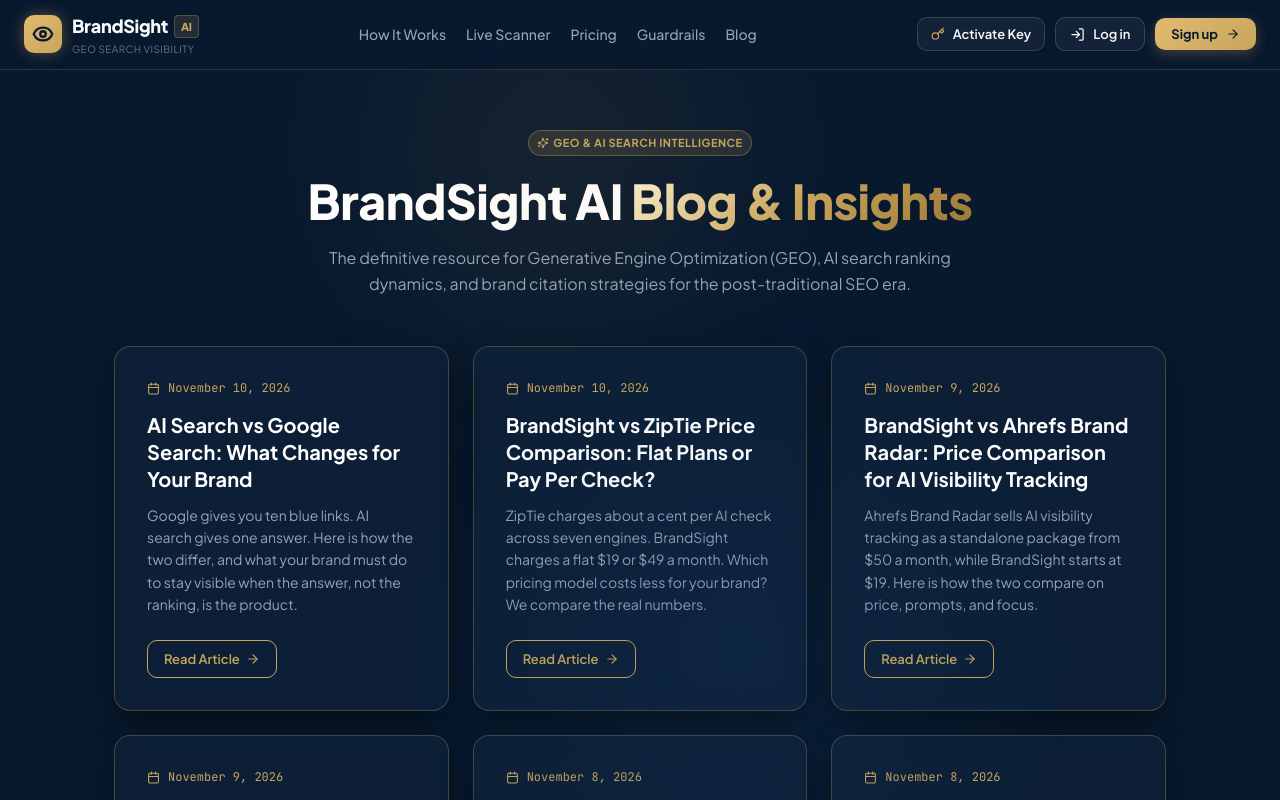
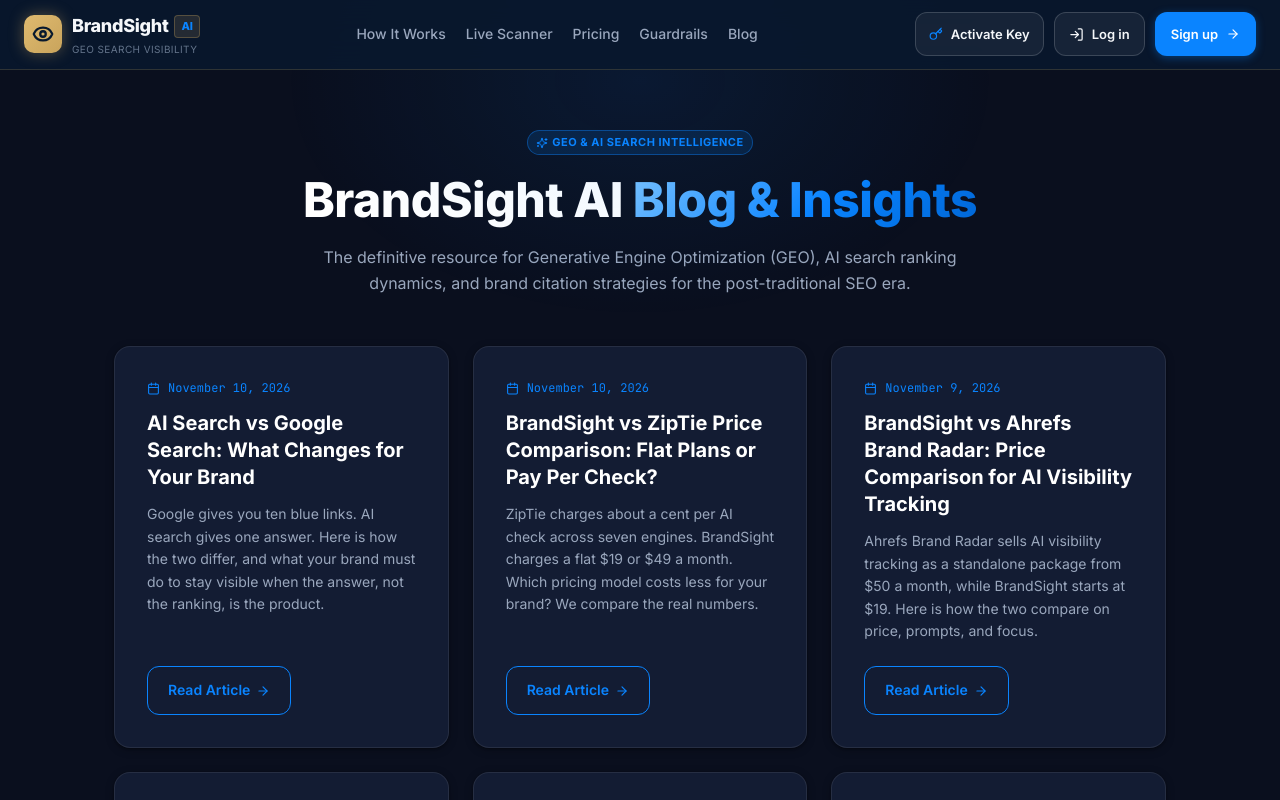
Before and after one commit to raonaumanfaraz-commits/brandsight-ai, a Next.js app: page /blog in a window 1280 px wide. Shown: the top 800 px of the page. Built offline with nearby package versions, Linux system fonts and the light colour scheme; no server answers.

Commit message:
Redesign UI: Apple Minimal + Material 3 + Premium Dark Mode

```diff
--- a/src/app/globals.css
+++ b/src/app/globals.css
@@ -1,37 +1,125 @@
-@import url('https://fonts.googleapis.com/css2?family=Plus+Jakarta+Sans:wght@300;400;500;600;700;800&family=JetBrains+Mono:wght@400;500&display=swap');
+@import url('https://fonts.googleapis.com/css2?family=Inter:wght@400;500;600;700;800&family=JetBrains+Mono:wght@400;500&display=swap');
 
-:root {
-  --bg-primary: #08192E;
-  --bg-secondary: #0D223B;
-  --bg-card: rgba(14, 34, 56, 0.85);
-  --bg-card-hover: rgba(20, 46, 75, 0.95);
-  --bg-glass: rgba(14, 34, 56, 0.65);
+/*
+ * BrandSight AI design system
+ * Apple-Style Minimal UI + Material 3 components + Premium Dark Mode
+ * (user-chosen language, 9 Nov 2026 reference: "8 Premium Mobile App Design Styles")
+ *
+ * Standards: 8pt spacing, buttons 48-56px (primary CTAs), corners 12-20px,
+ * Inter typography, smooth 150-300ms motion, Light / Dark / System themes,
+ * consistent SVG icons, mobile bottom nav with 3-5 tabs.
+ *
+ * Default theme is Premium Dark (Midnight Blue). Light theme is Clean Apple Style.
+ * The resolved theme is set on <html data-theme="dark|light"> (see layout.tsx).
+ */
 
-  --gold-primary: #C9A45C;
-  --gold-hover: #DFBA6F;
-  --gold-subtle: rgba(201, 164, 92, 0.15);
-  --gold-glow: rgba(201, 164, 92, 0.35);
-  --gold-border: rgba(201, 164, 92, 0.3);
+/* ---------- Dark theme (default) ---------- */
+:root,
+html[data-theme='dark'] {
+  color-scheme: dark;
 
-  --text-main: #F8FAFC;
-  --text-muted: #94A3B8;
-  --text-dim: #64748B;
+  --bg-primary: #0a0f1e;
+  --bg-secondary: #0f1729;
+  --bg-card: #131c33;
+  --bg-card-hover: #182642;
+  --bg-sunken: #0b1220;
+  --bg-input: #0d1526;
+  --bg-tonal: rgba(255, 255, 255, 0.06);
+  --bg-tonal-strong: rgba(255, 255, 255, 0.1);
+  --nav-bg: rgba(10, 15, 30, 0.86);
 
-  --accent-success: #10B981;
-  --accent-warning: #F59E0B;
-  --accent-danger: #EF4444;
-  --accent-info: #3B82F6;
+  --accent-primary: #0a84ff;
+  --accent-hover: #339dff;
+  --accent-subtle: rgba(10, 132, 255, 0.14);
+  --accent-glow: rgba(10, 132, 255, 0.35);
+  --accent-border: rgba(10, 132, 255, 0.4);
+
+  --text-main: #f5f7fa;
+  --text-muted: #9aa7bd;
+  --text-dim: #64748b;
+
+  --accent-success: #22c55e;
+  --accent-success-text: #4ade80;
+  --accent-warning: #f59e0b;
+  --accent-warning-text: #fbbf24;
+  --accent-danger: #ef4444;
+  --accent-danger-text: #f87171;
+  --accent-info: #38bdf8;
+  --accent-info-text: #7dd3fc;
+  --accent-purple: #a855f7;
+  --accent-purple-text: #c084fc;
 
   --border-subtle: rgba(255, 255, 255, 0.08);
-  --border-medium: rgba(255, 255, 255, 0.14);
+  --border-medium: rgba(255, 255, 255, 0.16);
 
-  --radius-sm: 6px;
-  --radius-md: 10px;
+  --shadow-1: 0 1px 2px rgba(0, 0, 0, 0.3), 0 2px 8px rgba(0, 0, 0, 0.25);
+  --shadow-2: 0 4px 16px rgba(0, 0, 0, 0.35), 0 2px 6px rgba(0, 0, 0, 0.25);
+  --shadow-3: 0 12px 32px rgba(0, 0, 0, 0.45), 0 4px 12px rgba(0, 0, 0, 0.3);
+
+  --radius-sm: 8px;
+  --radius-md: 12px;
   --radius-lg: 16px;
+  --radius-xl: 20px;
   --radius-full: 9999px;
 
-  --font-sans: 'Plus Jakarta Sans', -apple-system, BlinkMacSystemFont, sans-serif;
+  --font-sans: 'Inter', -apple-system, BlinkMacSystemFont, 'SF Pro Display', sans-serif;
   --font-mono: 'JetBrains Mono', monospace;
+
+  --duration-fast: 150ms;
+  --duration-base: 200ms;
+  --duration-slow: 300ms;
+
+  /* Legacy aliases: older files reference the gold tokens / classes.
+     They now resolve to the new blue accent so nothing breaks visually. */
+  --gold-primary: var(--accent-primary);
+  --gold-hover: var(--accent-hover);
+  --gold-subtle: var(--accent-subtle);
+  --gold-glow: var(--accent-glow);
+  --gold-border: var(--accent-border);
+  --gold-light: var(--accent-primary);
+}
+
+/* ---------- Light theme (Clean Apple Style) ---------- */
+html[data-theme='light'] {
+  color-scheme: light;
+
+  --bg-primary: #f5f7fa;
+  --bg-secondary: #ffffff;
+  --bg-card: #ffffff;
+  --bg-card-hover: #f8fafc;
+  --bg-sunken: #eef1f7;
+  --bg-input: #ffffff;
+  --bg-tonal: rgba(15, 23, 42, 0.05);
+  --bg-tonal-strong: rgba(15, 23, 42, 0.09);
+  --nav-bg: rgba(255, 255, 255, 0.86);
+
+  --accent-primary: #0b84ff;
+  --accent-hover: #0066d6;
+  --accent-subtle: rgba(11, 132, 255, 0.1);
+  --accent-glow: rgba(11, 132, 255, 0.25);
+  --accent-border: rgba(11, 132, 255, 0.35);
+
+  --text-main: #0f172a;
+  --text-muted: #5b6b82;
+  --text-dim: #94a3b8;
+
+  --accent-success: #16a34a;
+  --accent-success-text: #15803d;
+  --accent-warning: #d97706;
+  --accent-warning-text: #b45309;
+  --accent-danger: #dc2626;
+  --accent-danger-text: #dc2626;
+  --accent-info: #0284c7;
+  --accent-info-text: #0369a1;
+  --accent-purple: #9333ea;
+  --accent-purple-text: #7e22ce;
+
+  --border-subtle: rgba(15, 23, 42, 0.08);
+  --border-medium: rgba(15, 23, 42, 0.16);
+
+  --shadow-1: 0 1px 2px rgba(15, 23, 42, 0.06), 0 2px 8px rgba(15, 23, 42, 0.06);
+  --shadow-2: 0 4px 16px rgba(15, 23, 42, 0.08), 0 2px 6px rgba(15, 23, 42, 0.05);
+  --shadow-3: 0 12px 32px rgba(15, 23, 42, 0.14), 0 4px 12px rgba(15, 23, 42, 0.08);
 }
 
 * {
@@ -40,7 +128,8 @@
   padding: 0;
 }
 
-html, body {
+html,
+body {
   background-color: var(--bg-primary);
   color: var(--text-main);
   font-family: var(--font-sans);
@@ -48,29 +137,19 @@ html, body {
   -webkit-font-smoothing: antialiased;
   -moz-osx-font-smoothing: grayscale;
   line-height: 1.6;
+  transition: background-color var(--duration-base) ease, color var(--duration-base) ease;
 }
 
-/* Background ambient luxury glow */
-body::before {
+/* Subtle ambient glow, dark theme only */
+html[data-theme='dark'] body::before {
   content: '';
   position: fixed;
-  top: -150px;
-  left: 20%;
-  width: 600px;
-  height: 600px;
-  background: radial-gradient(circle, rgba(201, 164, 92, 0.07) 0%, transparent 70%);
-  pointer-events: none;
-  z-index: 0;
-}
-
-body::after {
-  content: '';
-  position: fixed;
-  bottom: -200px;
-  right: 15%;
-  width: 700px;
-  height: 700px;
-  background: radial-gradient(circle, rgba(30, 80, 140, 0.12) 0%, transparent 70%);
+  top: -160px;
+  left: 50%;
+  transform: translateX(-50%);
+  width: 720px;
+  height: 480px;
+  background: radial-gradient(ellipse, rgba(10, 132, 255, 0.09) 0%, transparent 70%);
   pointer-events: none;
   z-index: 0;
 }
@@ -85,12 +164,31 @@ button {
   font-family: inherit;
   border: none;
   outline: none;
-  transition: all 0.2s ease;
+  transition: all var(--duration-base) ease;
+  background: transparent;
 }
 
-input, textarea, select {
+button:disabled {
+  opacity: 0.6;
+  cursor: not-allowed;
+}
+
+:focus-visible {
+  outline: 2px solid var(--accent-primary);
+  outline-offset: 2px;
+  border-radius: 4px;
+}
+
+input,
+textarea,
+select {
   font-family: inherit;
   outline: none;
+}
+
+::selection {
+  background: var(--accent-subtle);
+  color: var(--text-main);
 }
 
 /* Scrollbar styling */
@@ -102,102 +200,131 @@ input, textarea, select {
   background: var(--bg-primary);
 }
 ::-webkit-scrollbar-thumb {
-  background: rgba(201, 164, 92, 0.25);
+  background: var(--border-medium);
   border-radius: 4px;
 }
 ::-webkit-scrollbar-thumb:hover {
-  background: var(--gold-primary);
+  background: var(--accent-primary);
 }
 
-/* Glass card utility */
+/* ---------- Material 3 elevated cards ---------- */
+.m3-card,
 .glass-panel {
   background: var(--bg-card);
-  backdrop-filter: blur(12px);
-  -webkit-backdrop-filter: blur(12px);
-  border: 1px solid var(--gold-border);
+  border: 1px solid var(--border-subtle);
   border-radius: var(--radius-lg);
-  box-shadow: 0 10px 30px rgba(0, 0, 0, 0.4);
+  box-shadow: var(--shadow-1);
+  transition: box-shadow var(--duration-base) ease, border-color var(--duration-base) ease,
+    background-color var(--duration-base) ease, transform var(--duration-base) ease;
 }
 
+.m3-card-interactive:hover {
+  box-shadow: var(--shadow-2);
+  transform: translateY(-2px);
+}
+
+.m3-card-subtle,
 .glass-panel-subtle {
   background: var(--bg-card);
-  backdrop-filter: blur(10px);
   border: 1px solid var(--border-subtle);
   border-radius: var(--radius-md);
+  transition: background-color var(--duration-base) ease, border-color var(--duration-base) ease;
 }
 
-/* Glow effects */
+/* ---------- Accent helpers ---------- */
+.accent-glow,
 .gold-glow {
-  box-shadow: 0 0 25px var(--gold-glow);
+  box-shadow: 0 0 24px var(--accent-glow);
 }
 
+.accent-text-gradient,
 .gold-text-gradient {
-  background: linear-gradient(135deg, #FFF4D2 0%, #C9A45C 50%, #9B7835 100%);
+  background: linear-gradient(135deg, #7cc4ff 0%, var(--accent-primary) 55%, #0066d6 100%);
   -webkit-background-clip: text;
+  background-clip: text;
   -webkit-text-fill-color: transparent;
+  color: transparent;
 }
 
-/* Buttons */
+/* ---------- Buttons (Material 3) ---------- */
+.btn-primary,
 .btn-gold {
-  background: linear-gradient(135deg, #DFBA6F 0%, #C9A45C 100%);
-  color: #08192E;
-  font-weight: 700;
-  padding: 10px 20px;
+  background: var(--accent-primary);
+  color: #ffffff;
+  font-weight: 600;
+  min-height: 44px;
+  padding: 12px 24px;
   border-radius: var(--radius-md);
-  box-shadow: 0 4px 14px rgba(201, 164, 92, 0.3);
+  box-shadow: 0 2px 8px var(--accent-glow);
   display: inline-flex;
   align-items: center;
   justify-content: center;
   gap: 8px;
   font-size: 14px;
+  text-decoration: none;
+  transition: background-color var(--duration-base) ease, box-shadow var(--duration-base) ease,
+    transform var(--duration-base) ease;
 }
+.btn-primary:hover,
 .btn-gold:hover {
-  background: linear-gradient(135deg, #EFCA7F 0%, #DFBA6F 100%);
+  background: var(--accent-hover);
   transform: translateY(-1px);
-  box-shadow: 0 6px 20px rgba(201, 164, 92, 0.45);
+  box-shadow: 0 6px 18px var(--accent-glow);
+}
+.btn-primary:active,
+.btn-gold:active {
+  transform: translateY(0);
 }
 
 .btn-secondary {
-  background: rgba(255, 255, 255, 0.05);
+  background: var(--bg-tonal);
   color: var(--text-main);
   border: 1px solid var(--border-medium);
   font-weight: 600;
-  padding: 10px 18px;
+  min-height: 44px;
+  padding: 12px 20px;
   border-radius: var(--radius-md);
   display: inline-flex;
   align-items: center;
   justify-content: center;
   gap: 8px;
   font-size: 14px;
+  text-decoration: none;
+  transition: background-color var(--duration-base) ease, border-color var(--duration-base) ease;
 }
 .btn-secondary:hover {
-  background: rgba(255, 255, 255, 0.1);
-  border-color: var(--gold-border);
-  color: #FFF;
+  background: var(--bg-tonal-strong);
+  border-color: var(--accent-border);
 }
 
+.btn-outline,
 .btn-outline-gold {
   background: transparent;
-  color: var(--gold-primary);
-  border: 1px solid var(--gold-primary);
+  color: var(--accent-primary);
+  border: 1px solid var(--accent-primary);
   font-weight: 600;
-  padding: 8px 16px;
+  min-height: 44px;
+  padding: 12px 20px;
   border-radius: var(--radius-md);
   display: inline-flex;
   align-items: center;
-  gap: 6px;
-  font-size: 13px;
+  justify-content: center;
+  gap: 8px;
+  font-size: 14px;
+  text-decoration: none;
+  transition: background-color var(--duration-base) ease;
 }
+.btn-outline:hover,
 .btn-outline-gold:hover {
-  background: var(--gold-subtle);
-  color: var(--gold-hover);
+  background: var(--accent-subtle);
 }
 
-/* Badge styles */
+/* ---------- Badges / chips (Material 3) ---------- */
+.badge-accent,
 .badge-gold {
-  background: rgba(201, 164, 92, 0.15);
-  color: var(--gold-primary);
-  border: 1px solid rgba(201, 164, 92, 0.35);
+  background: var(--accent-subtle);
+  color: var(--accent-primary);
+  border: 1px solid var(--accent-border);
   font-size: 11px;
   font-weight: 700;
   text-transform: uppercase;
@@ -210,64 +337,276 @@ input, textarea, select {
 }
 
 .badge-green {
-  background: rgba(16, 185, 129, 0.15);
-  color: #34D399;
-  border: 1px solid rgba(16, 185, 129, 0.3);
+  background: rgba(34, 197, 94, 0.12);
+  color: var(--accent-success-text);
+  border: 1px solid rgba(34, 197, 94, 0.3);
   font-size: 11px;
   font-weight: 700;
   padding: 3px 8px;
   border-radius: var(--radius-full);
+  display: inline-flex;
+  align-items: center;
+  gap: 4px;
 }
 
 .badge-blue {
-  background: rgba(59, 130, 246, 0.15);
-  color: #60A5FA;
-  border: 1px solid rgba(59, 130, 246, 0.3);
+  background: rgba(56, 189, 248, 0.12);
+  color: var(--accent-info-text);
+  border: 1px solid rgba(56, 189, 248, 0.3);
   font-size: 11px;
   font-weight: 700;
   padding: 3px 8px;
   border-radius: var(--radius-full);
+  display: inline-flex;
+  align-items: center;
+  gap: 4px;
 }
 
 .badge-purple {
-  background: rgba(168, 85, 247, 0.15);
-  color: #C084FC;
+  background: rgba(168, 85, 247, 0.12);
+  color: var(--accent-purple-text);
   border: 1px solid rgba(168, 85, 247, 0.3);
   font-size: 11px;
   font-weight: 700;
   padding: 3px 8px;
   border-radius: var(--radius-full);
+  display: inline-flex;
+  align-items: center;
+  gap: 4px;
 }
 
 .badge-amber {
-  background: rgba(245, 158, 11, 0.15);
-  color: #FBBF24;
+  background: rgba(245, 158, 11, 0.12);
+  color: var(--accent-warning-text);
   border: 1px solid rgba(245, 158, 11, 0.3);
   font-size: 11px;
   font-weight: 700;
   padding: 3px 8px;
   border-radius: var(--radius-full);
+  display: inline-flex;
+  align-items: center;
+  gap: 4px;
 }
 
-/* Animations */
+/* ---------- Form fields ---------- */
+.field-input {
+  width: 100%;
+  min-height: 48px;
+  padding: 12px 14px;
+  background: var(--bg-input);
+  border: 1px solid var(--border-medium);
+  border-radius: var(--radius-md);
+  color: var(--text-main);
+  font-size: 14px;
+  transition: border-color var(--duration-fast) ease, box-shadow var(--duration-fast) ease;
+}
+.field-input::placeholder {
+  color: var(--text-dim);
+}
+.field-input:focus {
+  border-color: var(--accent-primary);
+  box-shadow: 0 0 0 3px var(--accent-subtle);
+}
+textarea.field-input {
+  min-height: 96px;
+  resize: vertical;
+}
+select.field-input {
+  cursor: pointer;
+}
+select.field-input option {
+  background: var(--bg-card);
+  color: var(--text-main);
+}
+
+.field-label {
+  display: block;
+  font-size: 12px;
+  font-weight: 600;
+  color: var(--text-muted);
+  margin-bottom: 6px;
+  letter-spacing: 0.3px;
+}
+
+/* ---------- Icon tiles ---------- */
+.icon-tile {
+  width: 42px;
+  height: 42px;
+  border-radius: var(--radius-md);
+  background: var(--accent-subtle);
+  border: 1px solid var(--accent-border);
+  display: flex;
+  align-items: center;
+  justify-content: center;
+  color: var(--accent-primary);
+  flex-shrink: 0;
+}
+
+.icon-tile-sm {
+  width: 36px;
+  height: 36px;
+  border-radius: 10px;
+  background: var(--accent-subtle);
+  border: 1px solid var(--accent-border);
+  display: flex;
+  align-items: center;
+  justify-content: center;
+  color: var(--accent-primary);
+  flex-shrink: 0;
+}
+
+/* ---------- Modal chrome ---------- */
+.modal-overlay {
+  position: fixed;
+  top: 0;
+  left: 0;
+  right: 0;
+  bottom: 0;
+  background-color: rgba(2, 6, 23, 0.62);
+  backdrop-filter: blur(8px);
+  -webkit-backdrop-filter: blur(8px);
+  display: flex;
+  align-items: center;
+  justify-content: center;
+  z-index: 100;
+  padding: 20px;
+  animation: fadeIn var(--duration-base) ease;
+}
+html[data-theme='light'] .modal-overlay {
+  background-color: rgba(15, 23, 42, 0.45);
+}
+
+.modal-panel {
+  border-radius: var(--radius-xl);
+  box-shadow: var(--shadow-3);
+  animation: modalIn var(--duration-base) ease;
+}
+
+/* ---------- Navbar ---------- */
+.nav-links {
+  display: flex;
+  align-items: center;
+  gap: 20px;
+  font-size: 14px;
+  font-weight: 500;
+  color: var(--text-muted);
+}
+.nav-links a {
+  transition: color var(--duration-fast) ease;
+  padding: 8px 2px;
+}
+.nav-links a:hover {
+  color: var(--text-main);
+}
+
+/* Mobile bottom navigation (3-5 tabs, per the design standards) */
+.mobile-nav {
+  display: none;
+}
+
+@media (max-width: 860px) {
+  .nav-links {
+    display: none;
+  }
+}
+
+@media (max-width: 768px) {
+  body {
+    padding-bottom: 76px;
+  }
+  .mobile-nav {
+    display: flex;
+    position: fixed;
+    bottom: 0;
+    left: 0;
+    right: 0;
+    z-index: 60;
+    background: var(--nav-bg);
+    backdrop-filter: blur(16px);
+    -webkit-backdrop-filter: blur(16px);
+    border-top: 1px solid var(--border-subtle);
+    padding: 8px 8px calc(8px + env(safe-area-inset-bottom));
+    justify-content: space-around;
+    align-items: center;
+  }
+  .mobile-nav a {
+    display: flex;
+    flex-direction: column;
+    align-items: center;
+    gap: 3px;
+    font-size: 11px;
+    font-weight: 600;
+    color: var(--text-muted);
+    padding: 6px 12px;
+    border-radius: 10px;
+    transition: color var(--duration-fast) ease, background-color var(--duration-fast) ease;
+  }
+  .mobile-nav a:hover {
+    color: var(--text-main);
+  }
+  .mobile-nav a.active {
+    color: var(--accent-primary);
+    background: var(--accent-subtle);
+  }
+}
+
+/* ---------- Animations ---------- */
 @keyframes pulseGlow {
-  0%, 100% { opacity: 0.4; }
-  50% { opacity: 0.8; }
+  0%,
+  100% {
+    opacity: 0.4;
+  }
+  50% {
+    opacity: 0.8;
+  }
 }
 
 .animate-pulse-glow {
   animation: pulseGlow 3s infinite ease-in-out;
 }
 
-/* Blog Typography & Prose Styles */
+@keyframes fadeIn {
+  from {
+    opacity: 0;
+  }
+  to {
+    opacity: 1;
+  }
+}
+
+@keyframes modalIn {
+  from {
+    opacity: 0;
+    transform: translateY(8px) scale(0.98);
+  }
+  to {
+    opacity: 1;
+    transform: translateY(0) scale(1);
+  }
+}
+
+@keyframes spin {
+  from {
+    transform: rotate(0deg);
+  }
+  to {
+    transform: rotate(360deg);
+  }
+}
+
+.animate-spin {
+  animation: spin 1s linear infinite;
+}
+
+/* ---------- Blog Typography & Prose Styles ---------- */
 .blog-prose {
-  color: #CBD5E1;
+  color: var(--text-muted);
   font-size: 16px;
   line-height: 1.8;
 }
 
 .blog-prose h2 {
-  color: #FFFFFF;
+  color: var(--text-main);
   font-size: 24px;
   font-weight: 800;
   margin-top: 40px;
@@ -278,7 +617,7 @@ input, textarea, select {
 }
 
 .blog-prose h3 {
-  color: #FFF4D2;
+  color: var(--text-main);
   font-size: 19px;
   font-weight: 700;
   margin-top: 30px;
@@ -290,16 +629,17 @@ input, textarea, select {
 }
 
 .blog-prose strong {
-  color: #FFFFFF;
+  color: var(--text-main);
   font-weight: 700;
 }
 
 .blog-prose em {
-  color: #E2E8F0;
+  color: var(--text-muted);
   font-style: italic;
 }
 
-.blog-prose ul, .blog-prose ol {
+.blog-prose ul,
+.blog-prose ol {
   margin-bottom: 24px;
   padding-left: 24px;
 }
@@ -310,36 +650,36 @@ input, textarea, select {
 }
 
 .blog-prose a {
-  color: var(--gold-primary);
+  color: var(--accent-primary);
   text-decoration: underline;
   text-underline-offset: 3px;
-  transition: color 0.15s ease;
+  transition: color var(--duration-fast) ease;
 }
 
 .blog-prose a:hover {
-  color: var(--gold-hover);
+  color: var(--accent-hover);
 }
 
 .blog-prose blockquote {
-  border-left: 3px solid var(--gold-primary);
-  background: rgba(201, 164, 92, 0.08);
+  border-left: 3px solid var(--accent-primary);
+  background: var(--accent-subtle);
   padding: 16px 20px;
   border-radius: 0 8px 8px 0;
   margin: 28px 0;
   font-style: italic;
-  color: #E2E8F0;
+  color: var(--text-main);
 }
 
 .blog-prose hr {
   border: none;
-  border-top: 1px solid rgba(201, 164, 92, 0.2);
+  border-top: 1px solid var(--border-subtle);
   margin: 36px 0;
 }
 
 .blog-prose code {
   font-family: var(--font-mono);
-  background: rgba(255, 255, 255, 0.08);
-  color: var(--gold-primary);
+  background: var(--bg-tonal);
+  color: var(--accent-primary);
   padding: 2px 6px;
   border-radius: 4px;
   font-size: 14px;
```
Also changed, not shown: src/app/layout.tsx (+9 -2 lines), src/app/page.tsx (+73 -73 lines).
